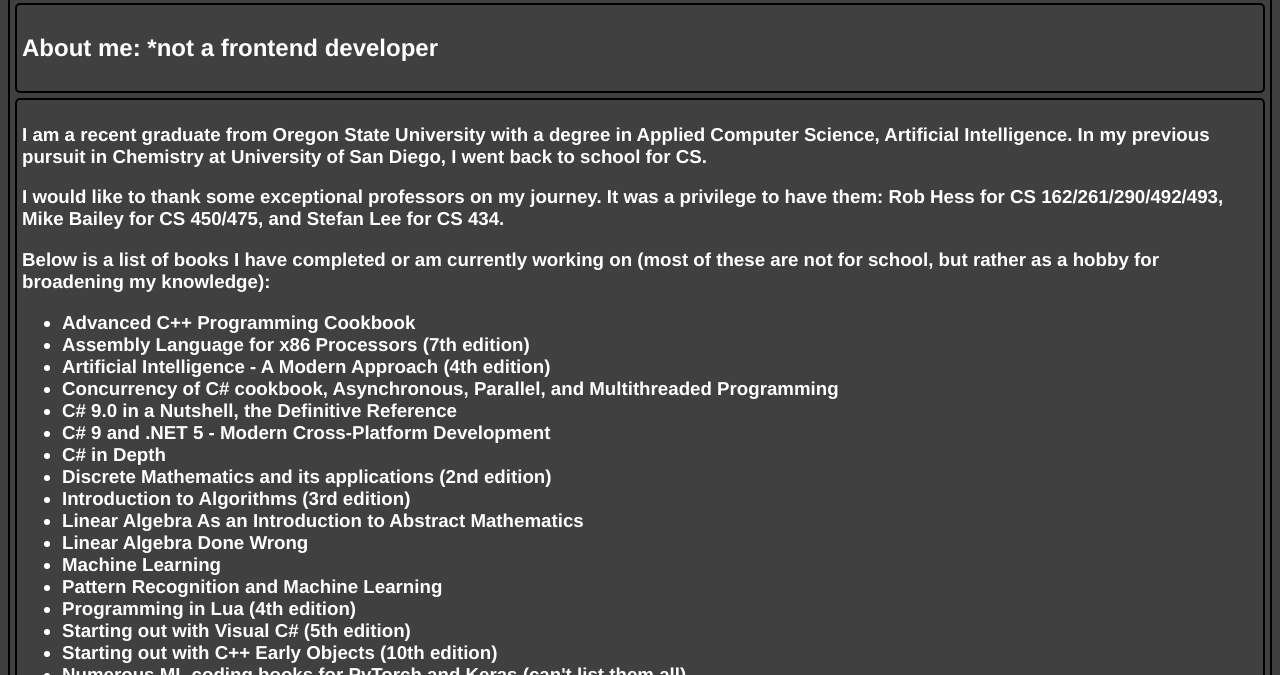
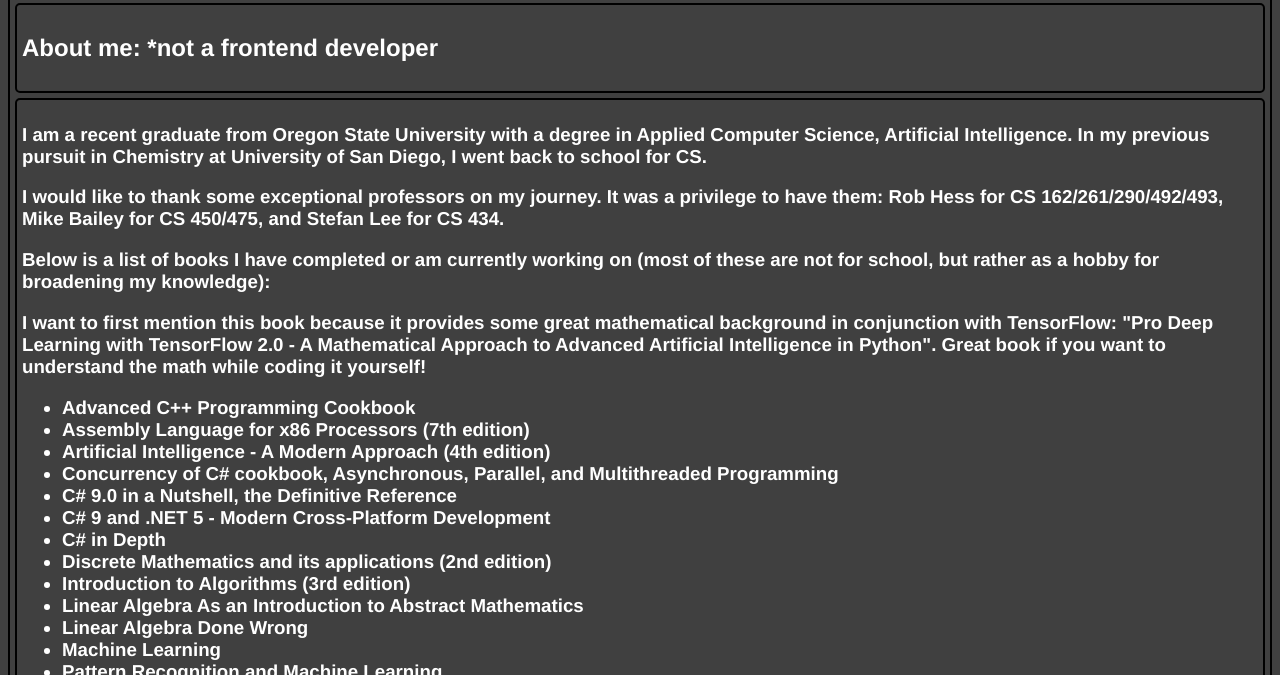
Before and after one commit to BeniaminC/BeniaminC.github.io, a plain HTML site: page index.html in a window 1280 px wide. Shown: the part 125-800 px from the top of the page. Drawn offline with Linux system fonts and the light colour scheme.

Commit message:
added book

```diff
--- a/index.html
+++ b/index.html
@@ -18,6 +18,12 @@
                     Rob Hess for CS 162/261/290/492/493, Mike Bailey for CS 450/475, and Stefan Lee for CS 434.
                 </p>
                 <p>Below is a list of books I have completed or am currently working on (most of these are not for school, but rather as a hobby for broadening my knowledge):</p>
+
+                <p>
+                    I want to first mention this book because it provides some great mathematical background in conjunction with TensorFlow: "Pro Deep Learning with TensorFlow 2.0 - A Mathematical Approach to Advanced Artificial Intelligence in Python".
+                    Great book if you want to understand the math while coding it yourself!
+                </p>
+
                 <ul class="blog-subsection-list">
                     <li>Advanced C++ Programming Cookbook</li>
                     <li>Assembly Language for x86 Processors (7th edition)</li>
```
